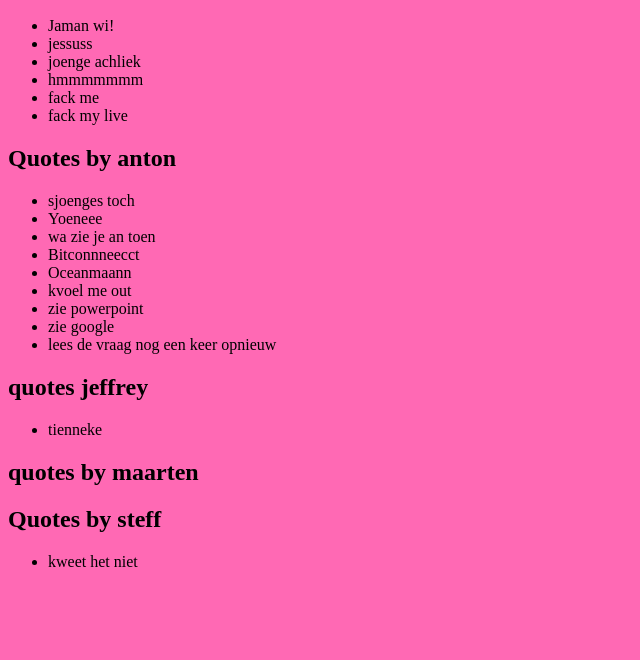
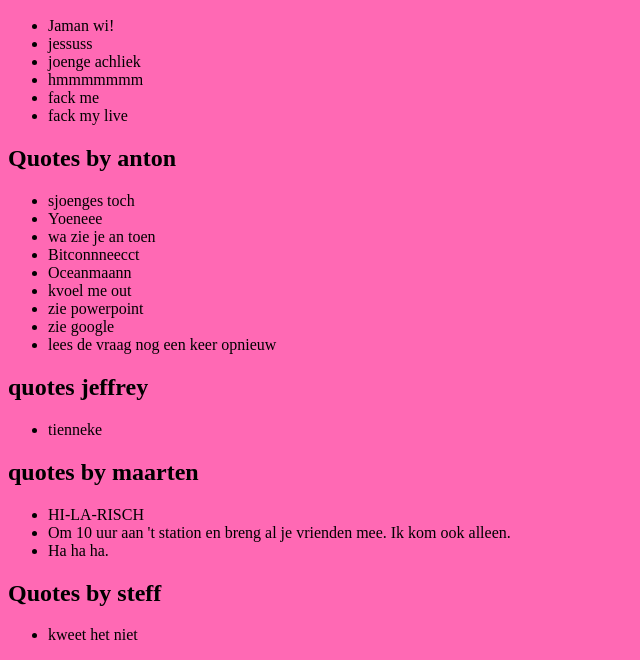
Before and after one commit to GoldenAddiction/iaandsport, a plain HTML site: page index.html in a window 1280 px wide. Shown: the part 168-828 px from the top of the page, without its empty margins (0-640 px from the left). Before the commit the page ends 800 px from the top, so only its background shows below. Drawn offline with Linux system fonts and the light colour scheme.

Commit message:
add quotes Maarten

```diff
--- a/index.html
+++ b/index.html
@@ -40,6 +40,11 @@
         <li>tienneke</li>
     </ul>
     <h2>quotes by maarten</h2>
+    <ul>
+        <li>HI-LA-RISCH</li>
+        <li>Om 10 uur aan 't station en breng al je vrienden mee. Ik kom ook alleen.</li>
+        <li>Ha ha ha.</li>
+    </ul>
     <h2>Quotes by steff</h2>
     <ul>
         <li>kweet het niet</li>
```
